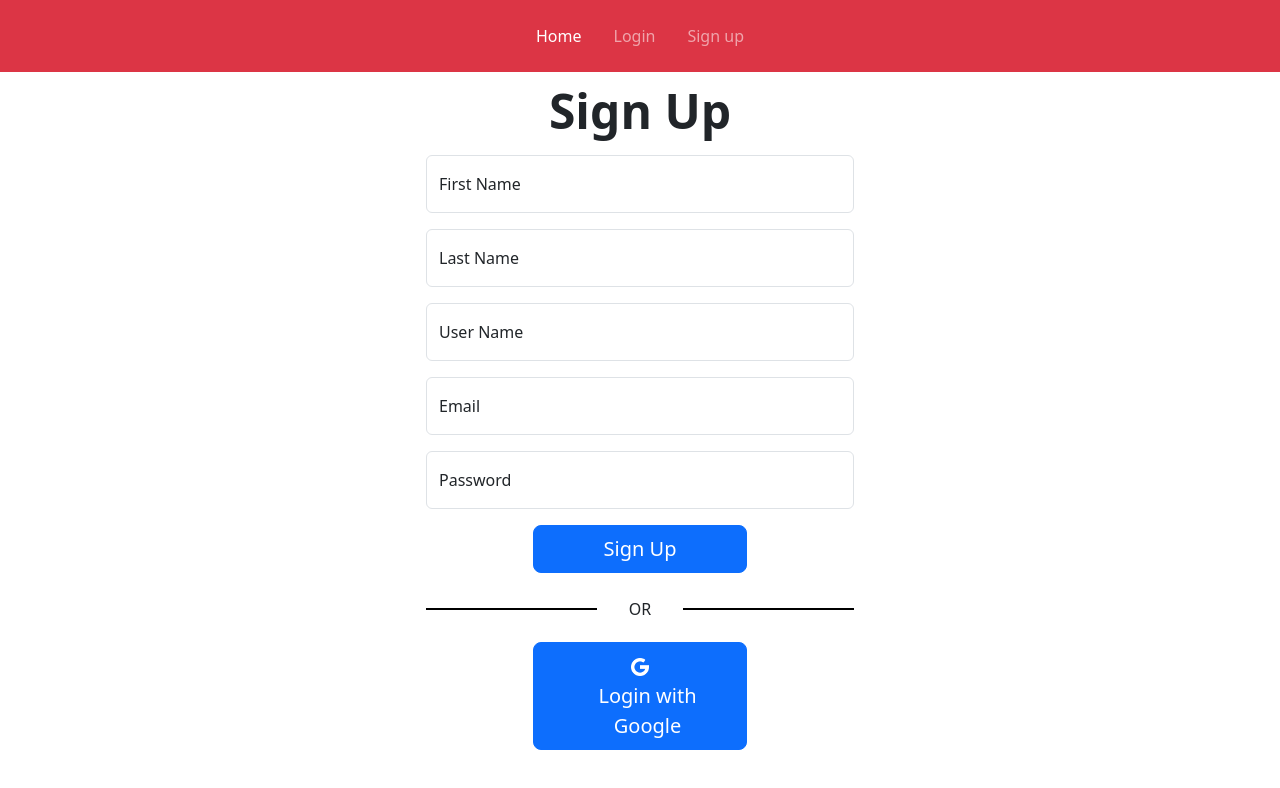
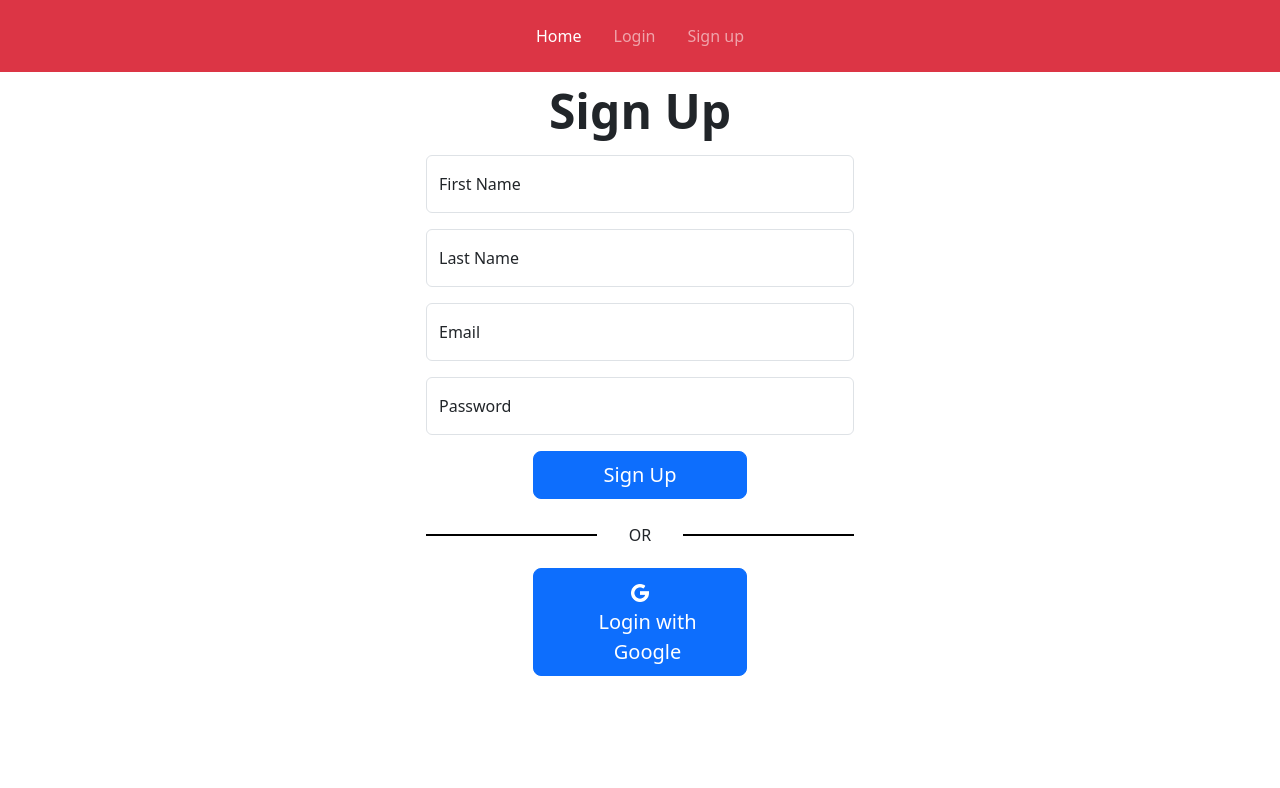
Before and after one commit to shellyh0626/TicketWingmanFront, a React (Create React App) app: page /signup in a window 1280 px wide. Shown: the top 788 px of the page. Built offline with nearby package versions, Linux system fonts and the light colour scheme.

Commit message:
removed userName fields

```diff
--- a/src/components/SignupForm.jsx
+++ b/src/components/SignupForm.jsx
@@ -9,13 +9,11 @@ import Google from "../assets/google.png";
 const SignupForm = () => {
   const navigate = useNavigate();
   const dispatch = useDispatch();
-  const error = useSelector((state) => state.user.error);
 
   const handleSubmit = (evt) => {
     evt.preventDefault();
     const firstName = evt.target.firstName.value;
     const lastName = evt.target.lastName.value;
-    const userName = evt.target.userName.value;
     const email = evt.target.email.value;
     const password = evt.target.password.value;
 
@@ -45,16 +43,6 @@ const SignupForm = () => {
             required
           />
           <label for="floatingInput">Last Name</label>
-        </div>
-        <div class="form-floating mb-3">
-          <input
-            type="text"
-            class="form-control"
-            placeholder="Username"
-            name="userName"
-            required
-          />
-          <label for="floatingInput">User Name</label>
         </div>
         <div class="form-floating mb-3">
           <input
--- a/src/components/UserProfile.jsx
+++ b/src/components/UserProfile.jsx
@@ -3,7 +3,7 @@ import "../css/UserProfileCSS.css";
 import "bootstrap/dist/css/bootstrap.min.css";
 
 function UserProfile(props) {
-  const { firstName, lastName, userName, email, password } = props;
+  const { firstName, lastName, email, password } = props;
   return (
     <div id="profileContainer">
       <img
@@ -22,7 +22,7 @@ function UserProfile(props) {
           placeholder="First name"
           defaultValue={firstName}
         />
-        <div class="mb-3">
+        <div>
           <label id="profileLastName" class="form-label col-form-label-lg">
             Last Name
           </label>
@@ -34,16 +34,6 @@ function UserProfile(props) {
             defaultValue={lastName}
           />
         </div>
-      </div>
-      <div class="mb-3">
-        <label class="form-label col-form-label-lg">Username</label>
-        <input
-          id="profileUserNameInput"
-          type="text"
-          class="form-control form-control-lg"
-          placeholder="Username"
-          defaultValue={userName}
-        />
       </div>
       <div class="mb-3">
         <label class="form-label col-form-label-lg">Email</label>
--- a/src/css/UserProfileCSS.css
+++ b/src/css/UserProfileCSS.css
@@ -14,7 +14,6 @@
 }
 #profileFirstNameInput,
 #profileLastNameInput,
-#profileUserNameInput,
 #profileEmailInput,
 #profilePasswordInput {
   width: 100%;
```
